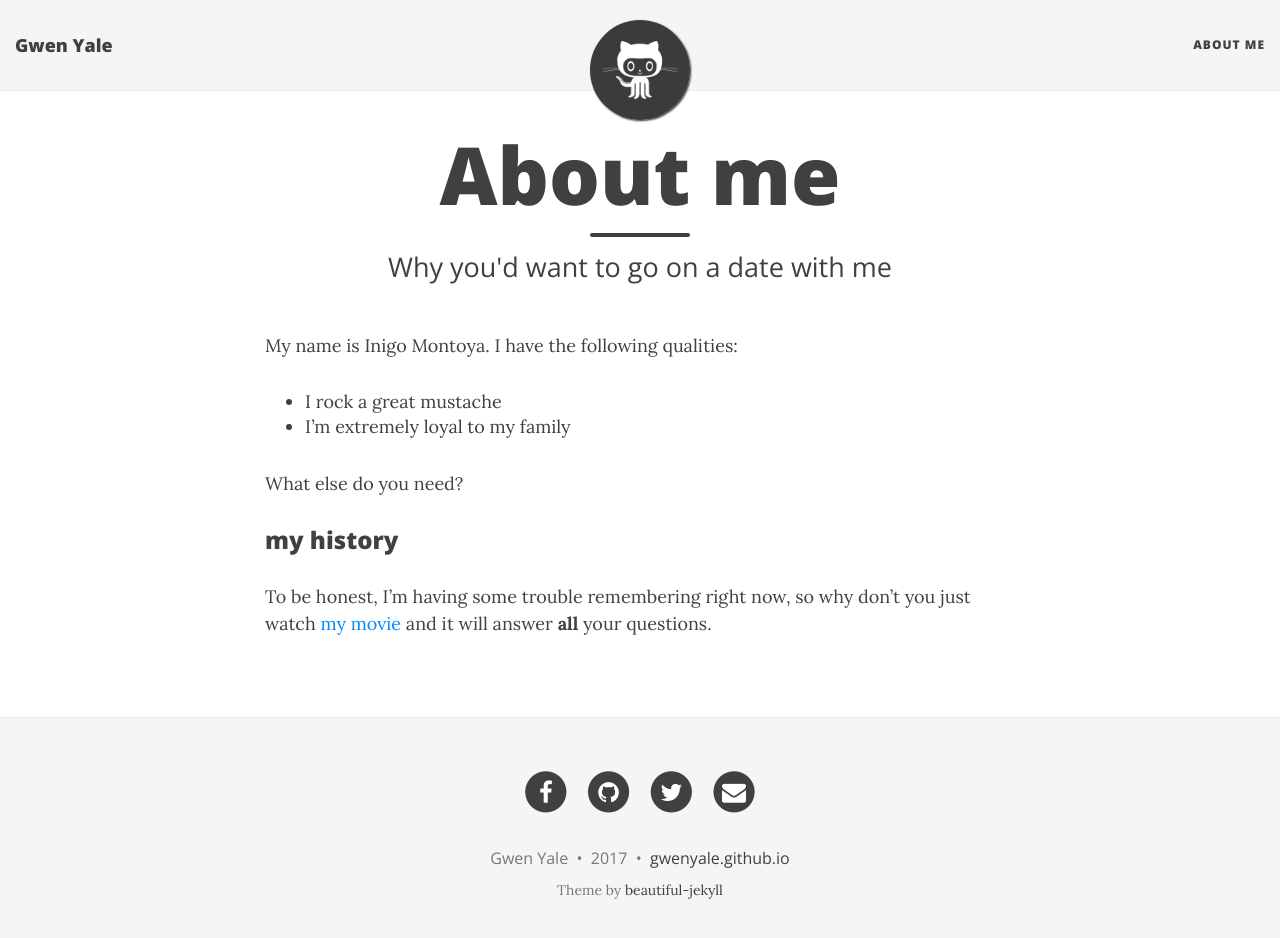
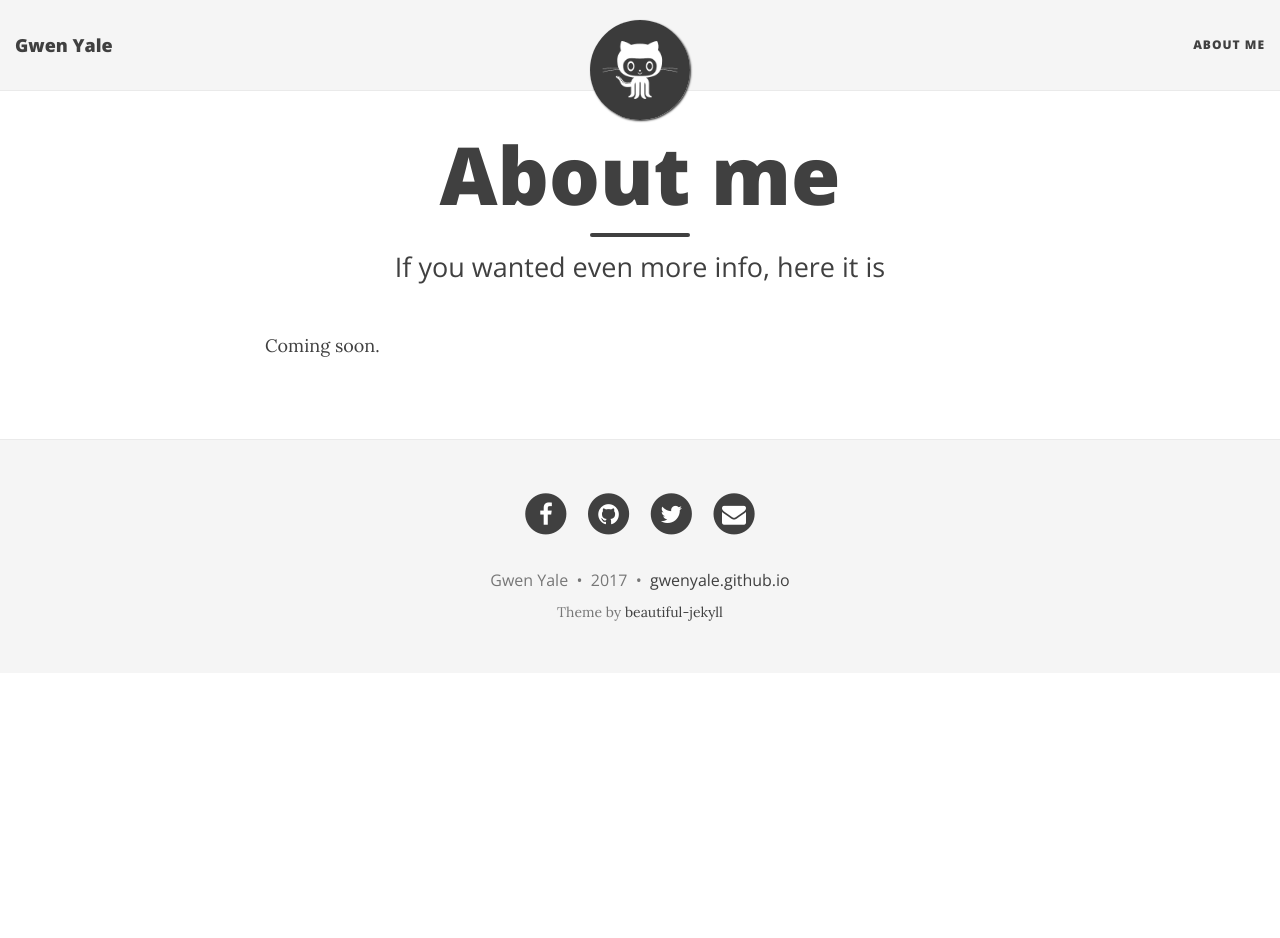
Before and after one commit to gwenyale/gwenyale.github.io, a Jekyll site: the page built from aboutme.md, in a window 1280 px wide and 951 px high. Shown: the top 938 px of the window. Built offline with Jekyll 4.4.1, drawn with Linux system fonts in a browser that asks for light colours; nearby versions of some CDN libraries.

Commit message:
about me update

```diff
--- a/aboutme.md
+++ b/aboutme.md
@@ -1,16 +1,7 @@
 ---
 layout: page
 title: About me
-subtitle: Why you'd want to go on a date with me
+subtitle: If you wanted even more info, here it is
 ---
 
-My name is Inigo Montoya. I have the following qualities:
-
-- I rock a great mustache
-- I'm extremely loyal to my family
-
-What else do you need?
-
-### my history
-
-To be honest, I'm having some trouble remembering right now, so why don't you just watch [my movie](http://en.wikipedia.org/wiki/The_Princess_Bride_%28film%29) and it will answer **all** your questions.
+Coming soon.
```
